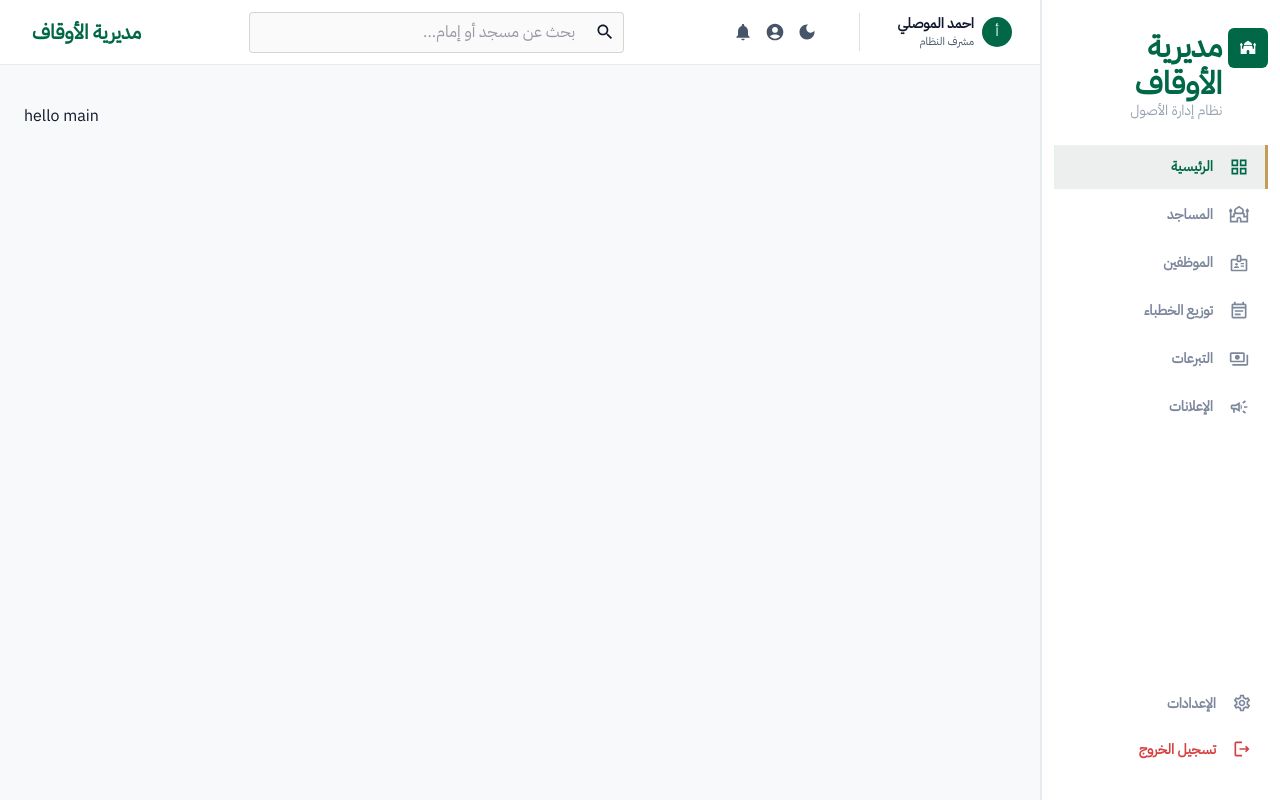
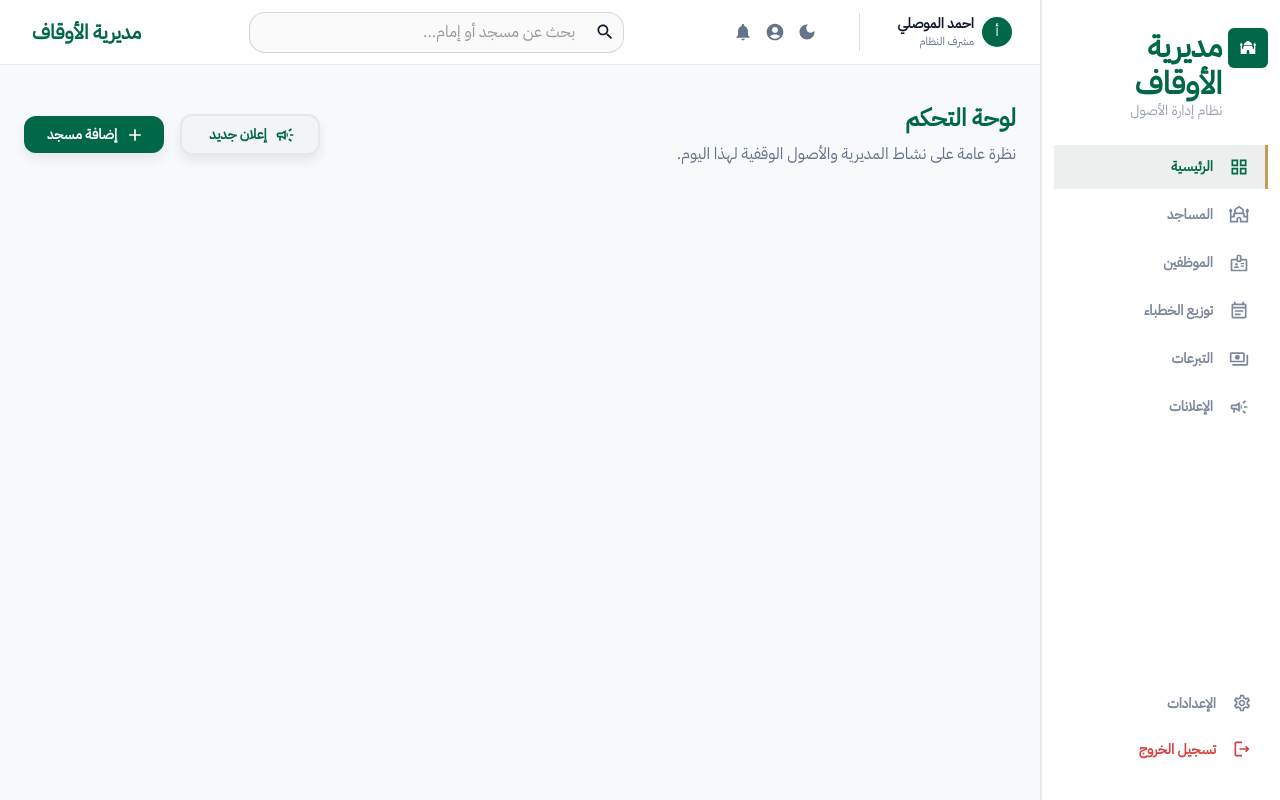
Before and after one commit to allayth-Obeed/Manarah, a React (Vite) app: page / in a window 1280 px wide. Built offline with nearby package versions, Linux system fonts and the light colour scheme.

Commit message:
mainfun.jsx is done

```diff
--- a/src/App.jsx
+++ b/src/App.jsx
@@ -2,10 +2,10 @@ import "./App.css";
 import AppLayout from "./Pages/MainPage/AppLayout";
 import { ThemeProvider } from "./theme/themeProvider";
 import { BrowserRouter, Routes, Route } from "react-router-dom";
-import Home from "./Pages/HomePage/Home";
 import Employees from "./Pages/EmployeesPage/Employees";
 import Preachers from "./Pages/PreachersPage/Preachers";
 import Mosque from "./Pages/MosquesPage/Mosque";
+import Dashboard from "./Pages/DashboardPage/Dashboard";
 
 function App() {
   return (
@@ -13,10 +13,10 @@ function App() {
       <ThemeProvider>
         <AppLayout>
           <Routes>
-            <Route path="/" element={<Home />} />
+            <Route path="/" element={<Dashboard />} />
             <Route path="/employees" element={<Employees />} />
-            <Route path="/preachers" element={<Preachers/>}/>
-            <Route path="/mosques" element={<Mosque/>}/>
+            <Route path="/preachers" element={<Preachers />} />
+            <Route path="/mosques" element={<Mosque />} />
           </Routes>
         </AppLayout>
       </ThemeProvider>
--- /dev/null
+++ b/src/Pages/DashboardPage/Dashboard.jsx
@@ -0,0 +1,8 @@
+import MainFun from "./MainFun"
+export default function Dashboard() {
+  return (
+    <div>
+      <MainFun />
+    </div>
+  )
+}
--- /dev/null
+++ b/src/Pages/DashboardPage/MainFun.jsx
@@ -0,0 +1,84 @@
+import { Box, Typography } from "@mui/material";
+import { useTheme } from "../../theme/themeContext";
+import { Button } from "@mui/material";
+import AddIcon from "@mui/icons-material/Add";
+import CampaignOutlinedIcon from '@mui/icons-material/CampaignOutlined';
+export default function MainFun() {
+  const { activeTheme } = useTheme();
+  return (
+    <div>
+      <Box
+        dir="rtl"
+        sx={{
+          display: "flex",
+          justifyContent: "space-between",
+          alignItems: "center",
+        }}
+      >
+        <Box sx={{ display: "flex", flexDirection: "column", gap: 1 }}>
+          <Typography
+            variant="h4"
+            sx={{
+              color: activeTheme.colors.primary,
+              fontWeight: 700,
+              fontSize: 24,
+            }}
+          >
+            لوحة التحكم
+          </Typography>
+          <Typography sx={{ color: activeTheme.colors.mutedText }}>
+            نظرة عامة على نشاط المديرية والأصول الوقفية لهذا اليوم.
+          </Typography>
+        </Box>
+        <Box>
+          <Button
+            variant="contained"
+            endIcon={ <CampaignOutlinedIcon sx={{ color: activeTheme.colors.primary, fontSize: 18 }} /> }
+            sx={{
+              backgroundColor: activeTheme.colors.btn,
+              color: activeTheme.colors.primary,
+              border:"2px solid " + activeTheme.colors.border,
+              borderRadius: 3,
+              px: 0,
+              py: 0.8,
+              textTransform: "none",
+              fontWeight: 700,
+              fontSize: 14,
+              minWidth: 140,
+              mr: 2,
+              boxShadow: "0 6px 12px rgba(0,0,0,0.08)",
+              display: "inline-flex",
+              alignItems: "center",
+              flexDirection: "row-reverse",
+            }}
+          >
+            إعلان جديد
+          </Button>
+          <Button
+            variant="contained"
+            endIcon={<AddIcon sx={{ color: "#fff", fontSize: 18 }} />}
+            sx={{
+              backgroundColor: activeTheme.colors.primary,
+              color: "#fff",
+              borderRadius: 3,
+              px: 0,
+              py: 0.8,
+              textTransform: "none",
+              fontWeight: 700,
+              fontSize: 14,
+              minWidth: 140,
+              mr: 2,
+              boxShadow: "0 6px 12px rgba(0,0,0,0.08)",
+              display: "inline-flex",
+              alignItems: "center",
+              flexDirection: "row-reverse",
+              "&:hover": { backgroundColor: activeTheme.colors.primary },
+            }}
+          >
+            إضافة مسجد
+          </Button>
+        </Box>
+      </Box>
+    </div>
+  );
+}
--- a/src/Pages/EmployeesPage/Employees.jsx
+++ b/src/Pages/EmployeesPage/Employees.jsx
@@ -1,9 +1,9 @@
-import React from 'react'
+import React from "react";
 
 export default function Employees() {
   return (
     <div>
-      <p>صفحة الموظفين</p>
+      employee
     </div>
-  )
+  );
 }
--- a/src/Pages/HomePage/Home.jsx
+++ /dev/null
@@ -1,10 +0,0 @@
-
-export default function Home() {
-  return (
-    <div>
-      <p>
-        hello main
-      </p>
-    </div>
-  )
-}
--- a/src/Pages/MainPage/TopBar.jsx
+++ b/src/Pages/MainPage/TopBar.jsx
@@ -144,12 +144,13 @@ function TopBar() {
               </IconButton>
             </Box>
           </Box>
-          <Box sx={{ flexGrow: 1, display: "flex", justifyContent: "center" }}>
+          <Box sx={{ flexGrow: 1, display: "flex", justifyContent: "center"}}>
             {/* CHANGES: search uses theme tokens from `palette` for background and border */}
             <Search
               sx={{
                 border: `1px solid ${palette.searchBorder}`,
                 backgroundColor: palette.searchBaseBg,
+                borderRadius: 4,
                 width: { xs: "100%", sm: "60%", md: "auto" },
                 maxWidth: { xs: "100%", sm: 430 },
                 "&:hover": {
--- a/src/Pages/MosquesPage/MyTable.jsx
+++ b/src/Pages/MosquesPage/MyTable.jsx
@@ -245,8 +245,8 @@ const MyTable = () => {
                     >
                       <Box
                         sx={{
-                          width: 44,
-                          height: 44,
+                          width: 33,
+                          height: 33,
                           borderRadius: 1.5,
                           display: "flex",
                           alignItems: "center",
@@ -256,7 +256,7 @@ const MyTable = () => {
                       >
                         {statusStyle.icon}
                       </Box>
-                      <Box sx={{ textAlign: "right" }}>
+                      <Box sx={{ textAlign: "right", paddingRight: 1 }}>
                         <Typography
                           sx={{
                             fontWeight: 700,
--- a/src/theme/theme.js
+++ b/src/theme/theme.js
@@ -9,7 +9,7 @@ export const themeTokens = {
       // Main readable text color.
       text: '#0F172A',
       // Muted text for hints and secondary copy.
-      mutedText: '#475569',
+      mutedText: '#64748B',
       // Borders and dividers.
       border: '#E2E8F0',
       // Primary brand color for buttons and focus states.
@@ -21,7 +21,7 @@ export const themeTokens = {
       // Element background used in filter bars and similar blocks.
       bgelem: '#B0B0B0',
       // Button background color for light controls.
-      btn: '#FFFFF0',
+      btn: '#F3F4F6',
     },
     layout: {
       // Sidebar background.
@@ -65,7 +65,7 @@ export const themeTokens = {
       // Main readable text color.
       text: '#F8FAFC',
       // Muted text for hints and secondary copy.
-      mutedText: '#CBD5E1',
+      mutedText: '#94A3B8',
       // Borders and dividers.
       border: '#334155',
       // Primary brand color for buttons and focus states.
```
